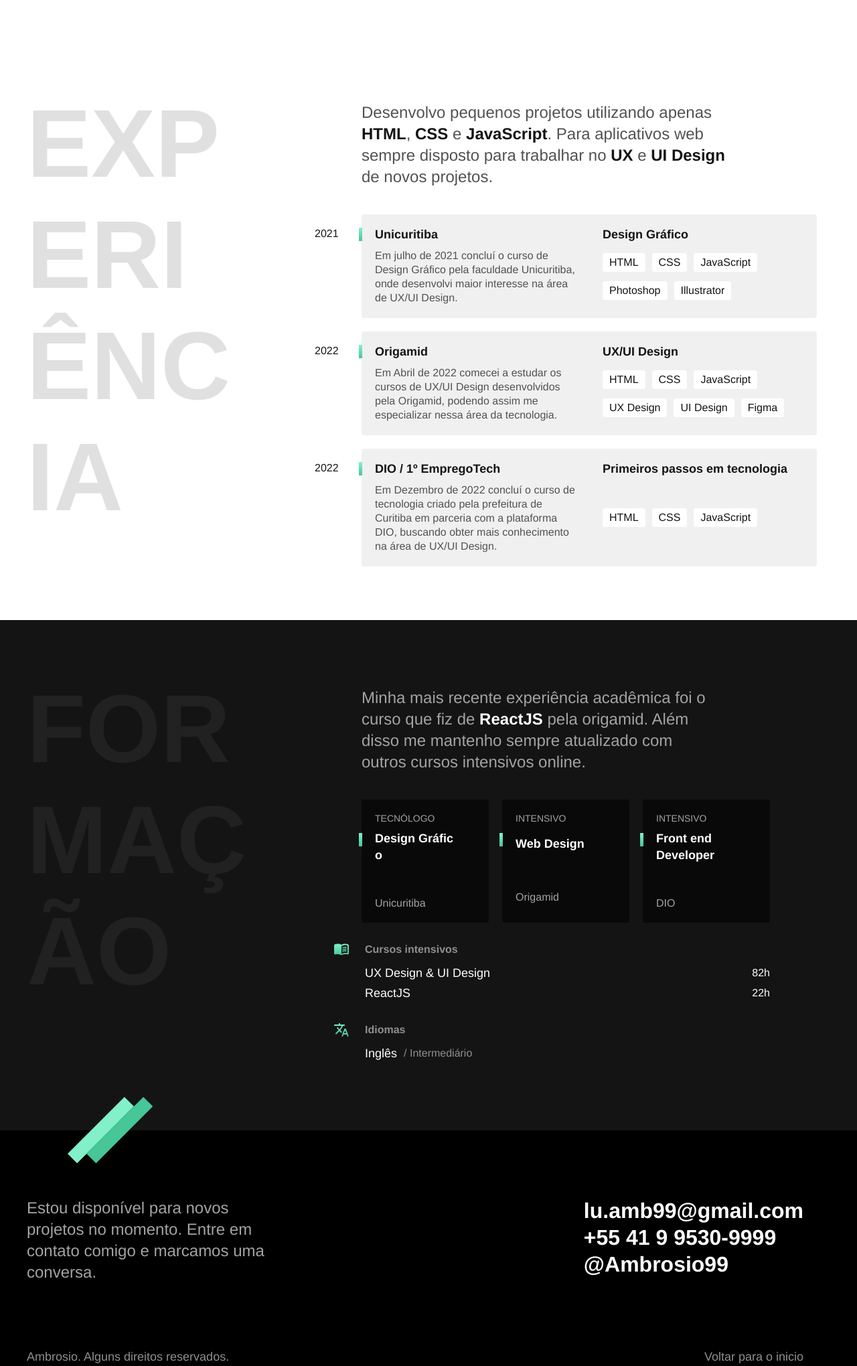
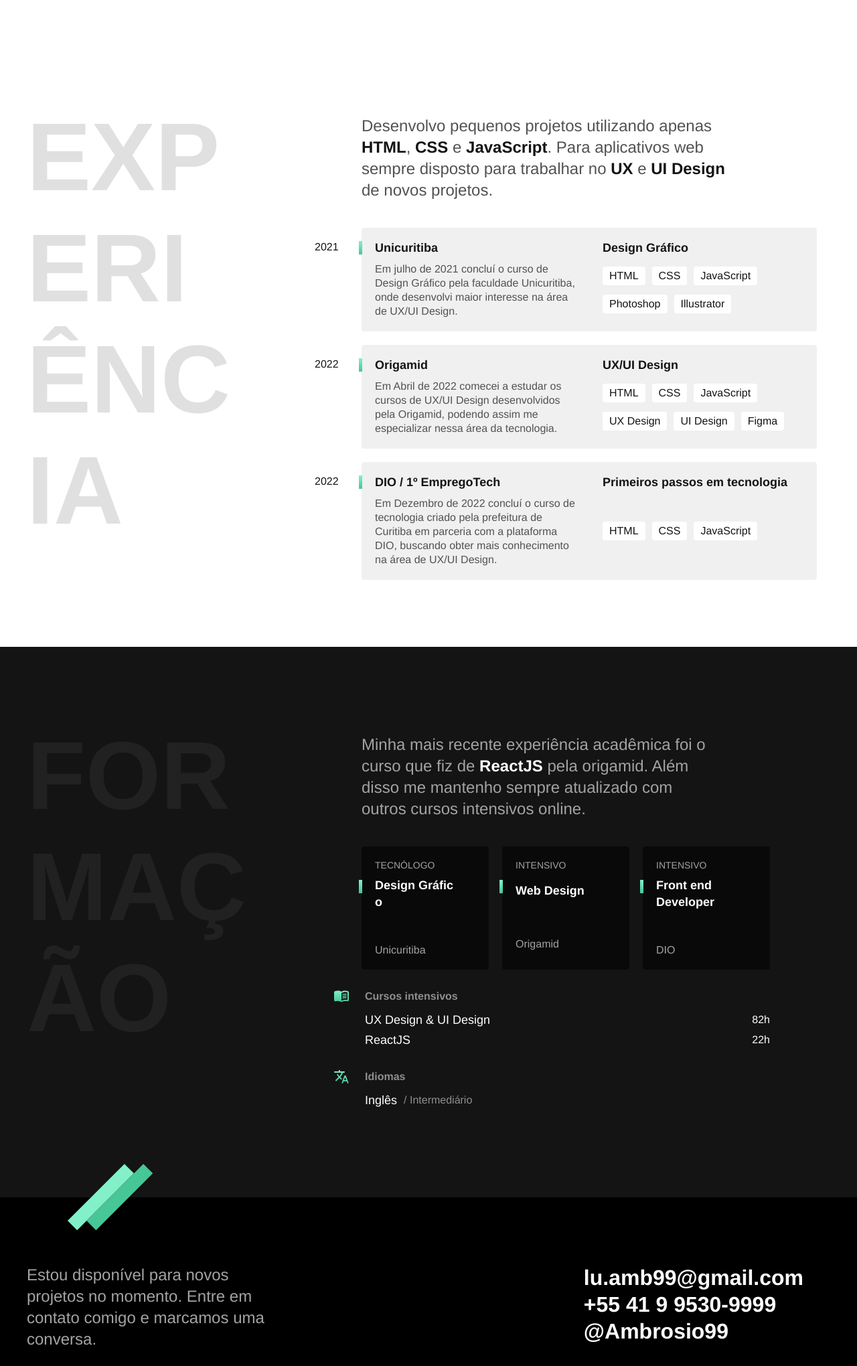
Before and after one commit to Ambrosio99/personal-portfolio, a plain HTML site: page index.html in a window 1280 px wide. Shown: the part 703-2743 px from the top of the page at 67% size. Drawn offline with Linux system fonts and the light colour scheme.

Commit message:
primeiro portfólio pessoal

```diff
--- a/css/experiencia.css
+++ b/css/experiencia.css
@@ -4,7 +4,7 @@
   max-width: 1200px;
   padding: 40px 20px;
   margin: 0 auto;
-  margin-bottom: 20px;
+  margin-bottom: 40px;
 }
 .contain-exp {
   display: grid;
--- a/css/formacao.css
+++ b/css/formacao.css
@@ -12,7 +12,7 @@
   grid-template-columns: 1fr 2fr;
   max-width: 1200px;
   gap: 120px;
-  padding: 40px 20px;
+  padding: 70px 20px;
   position: relative;
 }
 
--- a/css/header-intro.css
+++ b/css/header-intro.css
@@ -40,7 +40,7 @@
   max-width: 1200px;
   margin: 0 auto;
   gap: 100px;
-  margin-bottom: 20px;
+  margin-bottom: 40px;
 }
 .introducao img {
   max-width: 100%;
--- a/index.html
+++ b/index.html
@@ -5,7 +5,7 @@
   <meta charset="UTF-8">
   <meta name="viewport" content="width=device-width, initial-scale=1.0">
   <link rel="stylesheet" href="./style.css">
-  <title>Curriculo - Lucas Ambrosio</title>
+  <title>Portfolio - Lucas Ambrosio</title>
 </head>
 
 <body>
```
Also changed, not shown: 1 other file.
